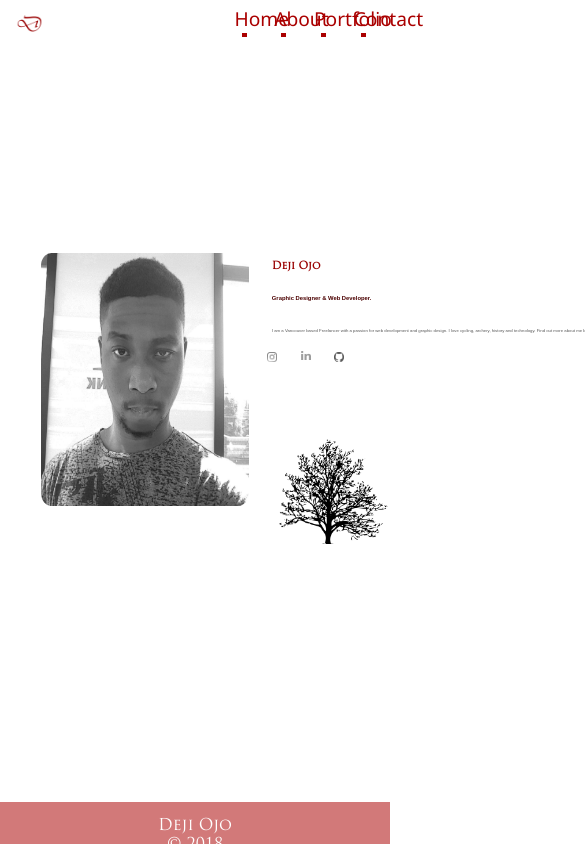
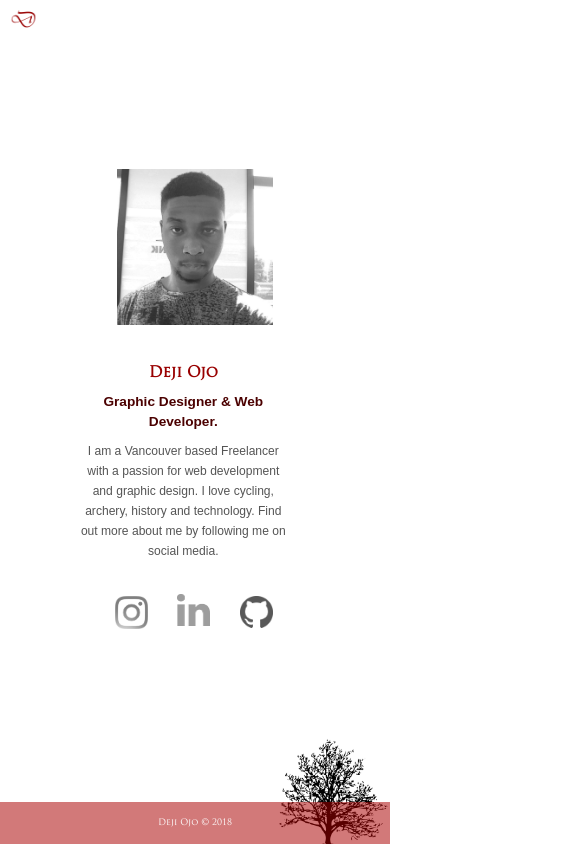
Before and after one commit to Dei-Gee/my-portfolio-app, a React (Create React App) app: page /about in a window 390 px wide. Shown: the top 855 px of the page, 585 px wide, since content can reach past the window. Built offline with nearby package versions, Linux system fonts and the light colour scheme.

Commit message:
mobile optimization 30% done...

```diff
--- a/src/components/Body/css/About.css
+++ b/src/components/Body/css/About.css
@@ -10,7 +10,7 @@
     width: 100%;
     background-image: url('../images/blacktree.png');
     background-attachment: fixed;
-    background-position: center;
+    background-position: bottom;
     background-origin: border-box;
     background-size: contain;
     background-repeat: no-repeat;
@@ -21,36 +21,41 @@
 .about-hero-container{
     text-align: left;
     display: flex;
-    flex-direction: row;
-    width: 53rem;
+    flex-direction: column;
+    width: 60vw;
     height: 30%;
     position: absolute;
-    top: 30%;
-    left: 10.5%;
+    top: 20%;
+    left: 20vw;
     box-sizing: border-box;
 }
 
 .mini-slideshow{
-    width: 13rem;
-    height: auto;
+    width: 40vw;
     margin: 0;
     padding: 0%;
     box-sizing: border-box;
     border-radius: 5%;
+    position: relative;
+    left: 10vw;
+    right: 10vw;
     /*box-shadow: 5px 5px 10px gray;*/
 }
 
 .mini-slideshow > img {
-    height: 100%;
+    display: block;
+    height: auto;
     width: 100%;
-    border-radius: 5%;
 }
 
 .info{
-    width: 70%;
+    width: 90%;
+    height: auto;
     display: flex;
     flex-direction: column;
-    padding-left: 2%;
+    padding-left: 0%;
+    position: relative;
+    top: 15%;
 }
 
 [className*="info-"]{
@@ -60,8 +65,190 @@
 
 .info-one{
     font-family: Trajan Pro;
-    padding: 0;
     padding: .5%;
+    text-align: center;
+    box-sizing: border-box;
+}
+
+.info-one > span{
+    font-size: 3.85vw;
+    font-weight: 900;
+    color: rgb(153, 0, 0);
+    padding: .5%;
+    text-align: center;
+}
+
+.info-two{
+    padding: 3.0%;
+    text-align: center;
+    box-sizing: border-box;
+}
+
+.info-two > span {
+    font-family: 'Myriad Pro', Arial, Helvetica, sans-serif;
+    font-size: 3.5vw;
+    font-weight: 600;
+    color: rgb(75, 0, 0);
+    text-align: center;
+}
+
+.info-three{
+    padding: 1.0%;
+    text-align: center;
+    box-sizing: border-box;
+}
+
+.info-three > span {
+    font-family: 'Myriad Pro', Arial, Helvetica, sans-serif;
+    font-size: 3.1vw;
+    font-weight: 400;
+    color: rgb(85, 85, 85);
+    text-align: justify;
+}
+
+.info-four{
+    padding: 15%;
+    display: flex;
+    flex-direction: row;
+    background-color: transparent;
+    margin-top: 1vw;
+    box-sizing: border-box;
+    width: 100%;
+}
+
+.info-four > a > img{
+    width: 6%;
+    height: auto;
+    margin-left: 15%;
+    margin-right: 15%;
+    position: relative;
+}
+
+.info-four > a {
+    margin-left: 10%;
+    margin-right: 10%;
+    transition: 300ms;
+}
+
+.info-four > a:hover {
+    margin-left: 2%;
+    margin-right: 2%;
+    transition: 300ms;
+    /*transform: scale(.8);*/
+}
+
+.info-four > a:first-child
+{
+    margin-left: 0%;
+}
+
+#logo1
+{
+    width: 8.5vw;
+    height: auto;
+    filter: grayscale(100);
+    opacity: .75;
+    transition: 300ms;
+}
+
+#logo1:hover{
+    filter: grayscale(0);
+    opacity: 1;
+    transition: 300ms;
+}
+
+.info-four > a:nth-child(2)
+{
+    position: relative;
+    top: -.2vh;
+}
+
+#logo2{
+    width: 8.5vw;
+    height: auto;
+    filter: grayscale(100);
+    opacity: .75;
+    transition: 300ms;
+}
+
+#logo2:hover{
+    filter: grayscale(0);
+    opacity: 1;
+    transition: 300ms;
+}
+
+#logo3{
+    width: 8.5vw;
+    height: auto;
+    filter: grayscale(100);
+    opacity: .75;
+    transition: 300ms;
+}
+
+#logo3:hover{
+    filter: grayscale(0);
+    opacity: 1;
+    transition: 300ms;
+}
+
+.info-four > a:nth-child(3)
+{
+    position: relative;
+    top: -.0vh;
+}
+
+@media only screen and (min-width: 1024px)
+{
+    .about-container {
+        background-position: bottom;
+    }
+
+    .about-hero-container{
+        text-align: left;
+        display: flex;
+        flex-direction: row;
+        width: 60vw;
+        height: 30%;
+        position: absolute;
+        top: 30%;
+        left: 10.5%;
+        box-sizing: border-box;
+    }
+
+    .mini-slideshow{
+        width: 20vw;
+        margin: 0;
+        padding: 0%;
+        box-sizing: border-box;
+        border-radius: 5%;
+        overflow: hidden;
+        position: static;
+        /*box-shadow: 5px 5px 10px gray;*/
+    }
+
+    .mini-slideshow > img {
+        display: block;
+        height: auto;
+        width: 100%;
+    }
+
+    .info{
+        width: 90%;
+        display: flex;
+        flex-direction: column;
+        padding-left: 2%;
+        position: static;
+    }
+
+    [className*="info-"]{
+        width: 100%;
+        border: solid 1px green;
+    }
+
+    .info-one{
+        font-family: Trajan Pro;
+        padding: .5%;
+        text-align: left;
     }
 
     .info-one > span{
@@ -76,6 +263,7 @@
 
     .info-two{
         padding: 1.0%;
+        text-align: left;
     }
 
     .info-two > span {
@@ -88,6 +276,7 @@
 
     .info-three{
         padding: 1.0%;
+        text-align: left;
     }
 
     .info-three > span {
@@ -186,6 +375,7 @@
         position: relative;
         top: -.0vh;
     }
+}
 
 .loading-screen{
     position: absolute;
--- a/src/components/Body/css/Home.css
+++ b/src/components/Body/css/Home.css
@@ -19,29 +19,33 @@
     z-index: 1;
 }
 
+
 .hero-container{
     display: flex;
     flex-direction: column;
-    width: 45%;
+    width: 100%;
     height: 20%;
     position: absolute;
     top: 30%;
-    left: 27.5%;
+    left: 0%;
     box-sizing: border-box;
 }
 
 .hero-container > img{
-    width: 30rem;
+    width: 20rem;
     height: auto;
     margin: 0 auto;
 }
 
 .hero-container > span{
-    font-size: 1.3vw;
+    font-size: 3.7vw;
+    margin-top: 3%;
     font-family: Arial, Helvetica, sans-serif;
     padding: 0;
     text-align: center;
     width: 100%;
+    box-sizing: border-box;
+    padding: .5%;
 }
 
 #knowmore{
@@ -54,3 +58,58 @@
 #knowmore:hover{
     transition: 300ms;
 }
+
+@media only screen and (min-width: 1024px)
+{
+    .home-container{
+        margin: 0 auto;
+        margin-top: 0%;
+        height: 100%;
+        width: 100%;
+        background-image: url('../images/bg-2.jpg');
+        background-attachment: fixed;
+        background-position: center;
+        background-origin: border-box;
+        background-size: cover;
+        background-repeat: no-repeat;
+        position: absolute;
+        z-index: 1;
+    }
+
+    .hero-container{
+        display: flex;
+        flex-direction: column;
+        width: 45%;
+        height: 20%;
+        position: absolute;
+        top: 30%;
+        left: 27.5%;
+        box-sizing: border-box;
+    }
+
+    .hero-container > img{
+        width: 30rem;
+        height: auto;
+        margin: 0 auto;
+    }
+
+    .hero-container > span{
+        font-size: 1.3vw;
+        font-family: Arial, Helvetica, sans-serif;
+        padding: 0;
+        text-align: center;
+        width: 100%;
+        margin-top: 0%;
+    }
+
+    #knowmore{
+        color: rgb(153,0,0);
+        text-decoration: none;
+        font-weight: bold;
+        transition: 300ms;
+    }
+
+    #knowmore:hover{
+        transition: 300ms;
+    }
+}
--- a/src/components/Footer/Footer.css
+++ b/src/components/Footer/Footer.css
@@ -21,4 +21,28 @@
     text-align: center;
     width: 20%;
     font-family: Trajan Pro;
+    font-size: 2.25vw;
 }
+
+@media only screen and (min-width: 1024px) {
+    .footer-div{
+        width: 100%;
+        height: 100%;
+        padding: 0%;
+        box-sizing: border-box;
+        background-color: rgba(170, 0, 0, 0.527);
+        position: relative;
+        bottom: 0;
+    }
+
+    .copytext{
+        color: white;
+        position: absolute;
+        top: 35%;
+        left: 40%;
+        text-align: center;
+        width: 20%;
+        font-family: Trajan Pro;
+        font-size: 1vw;
+    }
+}
--- a/src/components/Header/Header.css
+++ b/src/components/Header/Header.css
@@ -1,4 +1,19 @@
 .header-container{
+    width: 100%;
+    height: 100%;
+    border-bottom: 0px solid red;
+    display: flex;
+    flex-direction: column;
+    box-sizing: border-box;
+    padding: 0%;
+    background-color: transparent;
+}
+
+.desktop-header {
+    display: none;
+}
+
+.mobile-header {
     width: 100%;
     height: 100%;
     border-bottom: 0px solid red;
@@ -7,23 +22,51 @@
     box-sizing: border-box;
     padding: 1%;
     background-color: transparent;
+    position: absolute;
+    z-index: 6;
 }
 
-.logo{
+.mobile-header > .logo{
+    position: absolute;
+    left: 2vw;
+    top: 8%;
+    width: 8%;
+}
+
+.mobile-header > .logo .deji-logo{
+    height: 7vmin;
+}
+
+@media only screen and (min-width: 1024px)
+{
+    .desktop-header {
+        width: 100%;
+        height: 100%;
+        border-bottom: 0px solid red;
+        display: flex;
+        flex-direction: row;
+        box-sizing: border-box;
+        padding: 1%;
+        background-color: transparent;
+        position: absolute;
+        z-index: 5;
+    }
+
+    .desktop-header > .logo{
         position: absolute;
         left: 0;
         top: 15%;
         width: 15%;
     }
 
-.nav-container{
+    .desktop-header > .nav-container{
         position: absolute;
         width: 85%;
         right: 0%;
         box-sizing: border-box;
     }
 
-.links-container
+    .desktop-header > .nav-container > .links-container
     {
         position: absolute;
         right: 0;
@@ -48,7 +91,7 @@
         transition: 300ms;
     }
 
-.nav-div{
+    .desktop-header > .nav-container > .links-container > .nav-div{
         width: 14%;
         height: auto;
         box-sizing: border-box;
@@ -58,7 +101,7 @@
         margin-right: 5%;
     }
 
-.bottom{
+    .desktop-header > .nav-container > .links-container > .nav-div > .bottom{
         width: 5%;
         height: 0;
         border: 2px solid rgb(170, 0, 0);
@@ -67,7 +110,7 @@
         transition: 300ms;
     }
 
-.links:hover + .bottom{
+    .desktop-header > .nav-container > .links-container > .nav-div > .links:hover + .bottom {
         width: 102%;
         height: 0;
         margin-top: 6.5%;
@@ -81,7 +124,7 @@
         height: 8vmin;
       }
 
-.deji-logo{
+    .desktop-header > .logo .deji-logo{
         height: 7vmin;
     }
 
@@ -94,3 +137,10 @@
           transform: rotate(360deg);
         }
       }
+
+
+
+      .mobile-header{
+        display: none;
+      }
+}
--- a/src/components/Header/Header.js
+++ b/src/components/Header/Header.js
@@ -8,6 +8,7 @@ class Header extends Component{
     render(){
         return(
             <div className="header-container">
+                <div className="desktop-header">
                     <div className="logo">
                         <NavLink to="/" title="dejiojo.me"><img src={Logo} className="deji-logo" alt="logo" /></NavLink>
                     </div>
@@ -32,6 +33,15 @@ class Header extends Component{
                         </div>
                     </div>
                 </div>
+
+                <div className="mobile-header">
+                    <div className="logo">
+                        <NavLink to="/" title="dejiojo.me"><img src={Logo} className="deji-logo" alt="logo" /></NavLink>
+                    </div>
+
+
+                </div>
+            </div>
         );
     }
 }
```
Lines whose indentation alone changed are shown as unchanged.
